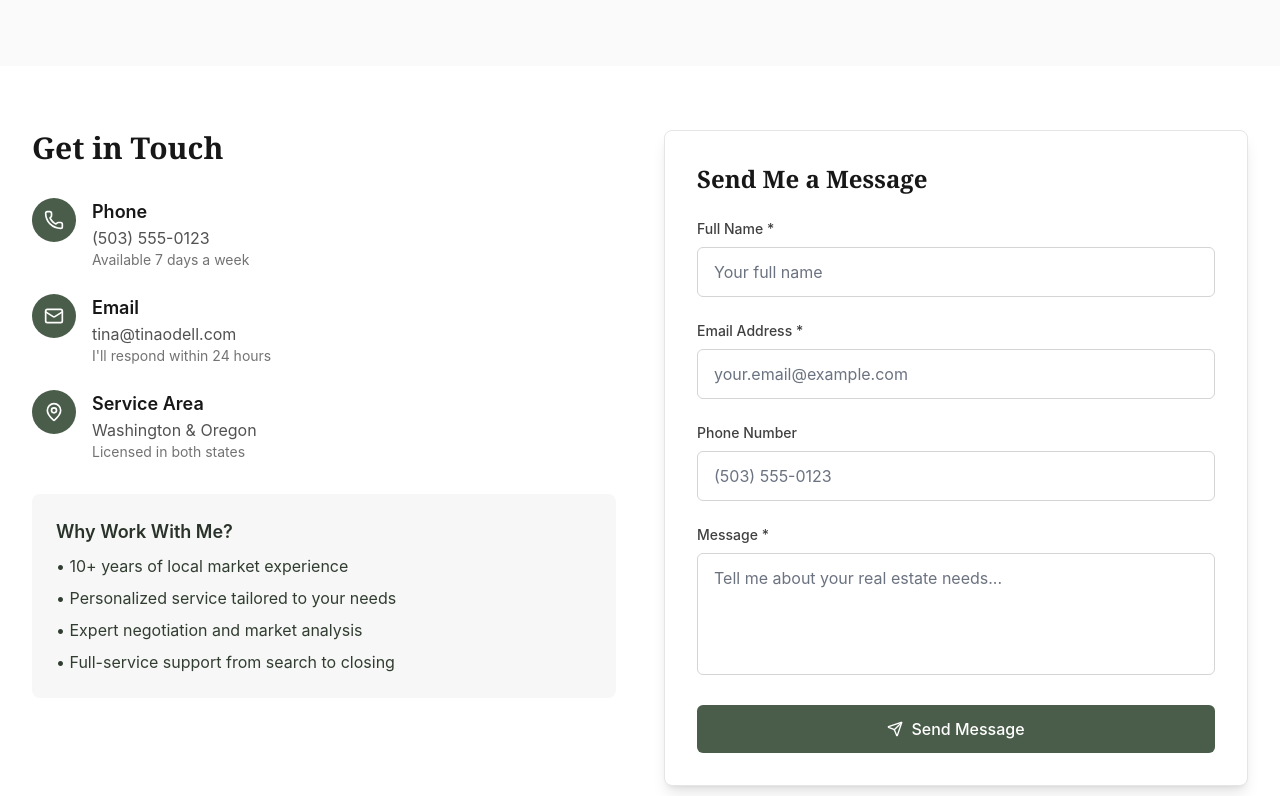
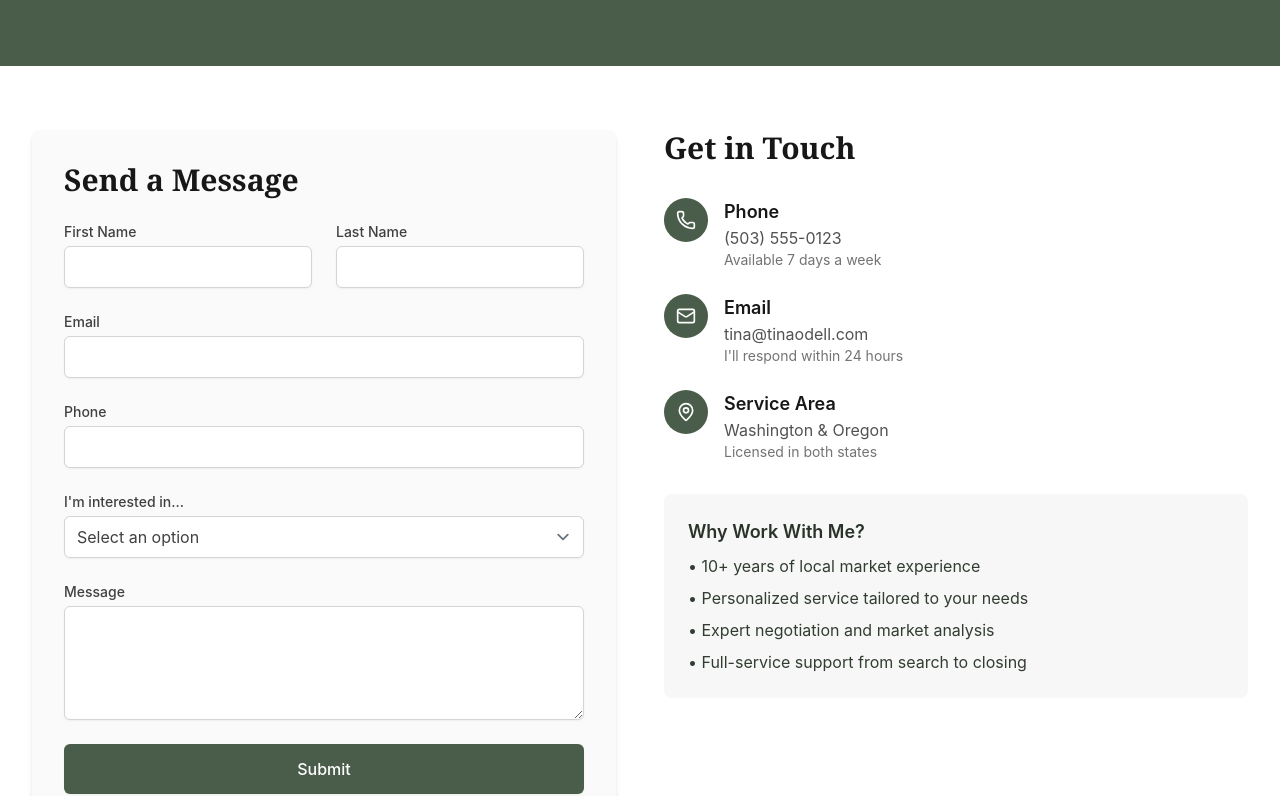
Before and after one commit to MarkKelly00/tinaRealtor, a React (Vite) app: page /contact in a window 1280 px wide. Shown: the part 287-1083 px from the top of the page. Built offline with nearby package versions, Linux system fonts and the light colour scheme; no server answers.

Commit message:
feat: Integrate Cloze CRM
Adds a secure serverless function to handle form submissions and connects the homepage and contact page forms to the new endpoint.

```diff
--- a/src/pages/Contact.tsx
+++ b/src/pages/Contact.tsx
@@ -1,33 +1,79 @@
 import React, { useState } from 'react';
-import { useForm } from 'react-hook-form';
-import { Mail, Phone, MapPin, Send } from 'lucide-react';
-import type { ContactForm } from '../types';
+import { Mail, Phone, MapPin } from 'lucide-react';
 
 const Contact: React.FC = () => {
-  const [isSubmitting, setIsSubmitting] = useState(false);
-  const [submitSuccess, setSubmitSuccess] = useState(false);
+  const [formData, setFormData] = useState({
+    firstName: '',
+    lastName: '',
+    email: '',
+    phone: '',
+    interest: '',
+    message: ''
+  });
 
-  const { register, handleSubmit, formState: { errors }, reset } = useForm<ContactForm>();
+  const [formStatus, setFormStatus] = useState({
+    submitted: false,
+    success: false,
+    message: ''
+  });
 
-  const onSubmit = async (data: ContactForm) => {
-    setIsSubmitting(true);
+  const handleChange = (e: React.ChangeEvent<HTMLInputElement | HTMLTextAreaElement | HTMLSelectElement>) => {
+    const { name, value } = e.target;
+    setFormData(prevState => ({
+      ...prevState,
+      [name]: value
+    }));
+  };
+
+  const handleSubmit = async (e: React.FormEvent<HTMLFormElement>) => {
+    e.preventDefault();
+    setFormStatus({ submitted: false, success: false, message: '' });
+
     try {
-      // TODO: Integrate with KVCORE API
-      console.log('Form submission:', data);
-      await new Promise(resolve => setTimeout(resolve, 1000)); // Simulate API call
-      setSubmitSuccess(true);
-      reset();
+      const response = await fetch('/api/contact', {
+        method: 'POST',
+        headers: {
+          'Content-Type': 'application/json'
+        },
+        body: JSON.stringify(formData)
+      });
+
+      const result = await response.json();
+
+      if (response.ok) {
+        setFormStatus({
+          submitted: true,
+          success: true,
+          message: 'Thank you for your message! We will get back to you shortly.'
+        });
+        setFormData({
+            firstName: '',
+            lastName: '',
+            email: '',
+            phone: '',
+            interest: '',
+            message: ''
+        });
+      } else {
+        setFormStatus({
+          submitted: true,
+          success: false,
+          message: result.error || 'An unexpected error occurred. Please try again.'
+        });
+      }
     } catch (error) {
-      console.error('Form submission error:', error);
-    } finally {
-      setIsSubmitting(false);
+      setFormStatus({
+        submitted: true,
+        success: false,
+        message: 'An error occurred while submitting the form. Please check your connection and try again.'
+      });
     }
   };
 
   return (
     <div className="bg-white">
-      {/* Hero Section */}
-      <section className="py-16 bg-secondary-50">
+      {/* Page Header */}
+      <section className="bg-primary-600 py-16 text-white">
         <div className="max-w-7xl mx-auto px-4 sm:px-6 lg:px-8">
           <div className="text-center">
             <h1 className="text-4xl md:text-5xl font-serif font-bold text-secondary-900 mb-6">
@@ -40,12 +86,64 @@ const Contact: React.FC = () => {
         </div>
       </section>
 
-      {/* Contact Info & Form Section */}
+      {/* Contact Form & Info */}
       <section className="py-16">
         <div className="max-w-7xl mx-auto px-4 sm:px-6 lg:px-8">
-          <div className="grid grid-cols-1 lg:grid-cols-2 gap-12">
-            {/* Contact Information */}
-            <div>
+          <div className="grid grid-cols-1 md:grid-cols-2 gap-12">
+            {/* Form */}
+            <div className="bg-secondary-50 p-8 rounded-lg shadow-md">
+              <h2 className="text-3xl font-serif font-bold text-secondary-900 mb-6">Send a Message</h2>
+              {formStatus.submitted && (
+                <div
+                  className={`p-4 mb-4 rounded-md ${formStatus.success ? 'bg-green-100 text-green-800' : 'bg-red-100 text-red-800'}`}
+                  role="alert"
+                >
+                  {formStatus.message}
+                </div>
+              )}
+              <form onSubmit={handleSubmit} className="space-y-6">
+                <div className="grid grid-cols-1 sm:grid-cols-2 gap-6">
+                  <div>
+                    <label htmlFor="firstName" className="block text-sm font-medium text-secondary-700">First Name</label>
+                    <input type="text" name="firstName" id="firstName" value={formData.firstName} onChange={handleChange} required className="mt-1 block w-full px-3 py-2 border border-secondary-300 rounded-md shadow-sm focus:outline-none focus:ring-primary-500 focus:border-primary-500"/>
+                  </div>
+                  <div>
+                    <label htmlFor="lastName" className="block text-sm font-medium text-secondary-700">Last Name</label>
+                    <input type="text" name="lastName" id="lastName" value={formData.lastName} onChange={handleChange} required className="mt-1 block w-full px-3 py-2 border border-secondary-300 rounded-md shadow-sm focus:outline-none focus:ring-primary-500 focus:border-primary-500"/>
+                  </div>
+                </div>
+                <div>
+                  <label htmlFor="email" className="block text-sm font-medium text-secondary-700">Email</label>
+                  <input type="email" name="email" id="email" value={formData.email} onChange={handleChange} required className="mt-1 block w-full px-3 py-2 border border-secondary-300 rounded-md shadow-sm focus:outline-none focus:ring-primary-500 focus:border-primary-500"/>
+                </div>
+                <div>
+                  <label htmlFor="phone" className="block text-sm font-medium text-secondary-700">Phone</label>
+                  <input type="tel" name="phone" id="phone" value={formData.phone} onChange={handleChange} className="mt-1 block w-full px-3 py-2 border border-secondary-300 rounded-md shadow-sm focus:outline-none focus:ring-primary-500 focus:border-primary-500"/>
+                </div>
+                <div>
+                  <label htmlFor="interest" className="block text-sm font-medium text-secondary-700">I'm interested in...</label>
+                  <select name="interest" id="interest" value={formData.interest} onChange={handleChange} required className="mt-1 block w-full px-3 py-2 border border-secondary-300 bg-white rounded-md shadow-sm focus:outline-none focus:ring-primary-500 focus:border-primary-500">
+                    <option value="">Select an option</option>
+                    <option value="Buying">Buying a home</option>
+                    <option value="Selling">Selling a home</option>
+                    <option value="CMA">Requesting a CMA</option>
+                    <option value="General">General inquiry</option>
+                  </select>
+                </div>
+                <div>
+                  <label htmlFor="message" className="block text-sm font-medium text-secondary-700">Message</label>
+                  <textarea name="message" id="message" rows={4} value={formData.message} onChange={handleChange} className="mt-1 block w-full px-3 py-2 border border-secondary-300 rounded-md shadow-sm focus:outline-none focus:ring-primary-500 focus:border-primary-500"></textarea>
+                </div>
+                <div>
+                  <button type="submit" className="w-full bg-primary-600 text-white py-3 px-4 border border-transparent rounded-md shadow-sm text-base font-medium hover:bg-primary-700 focus:outline-none focus:ring-2 focus:ring-offset-2 focus:ring-primary-500">
+                    Submit
+                  </button>
+                </div>
+              </form>
+            </div>
+
+            {/* Contact Info */}
+            <div className="space-y-8">
               <h2 className="text-3xl font-serif font-bold text-secondary-900 mb-8">
                 Get in Touch
               </h2>
@@ -97,110 +195,6 @@ const Contact: React.FC = () => {
                 </ul>
               </div>
             </div>
-
-            {/* Contact Form */}
-            <div>
-              <div className="bg-white p-8 rounded-lg shadow-lg border border-secondary-200">
-                <h2 className="text-2xl font-serif font-bold text-secondary-900 mb-6">
-                  Send Me a Message
-                </h2>
-
-                {submitSuccess && (
-                  <div className="mb-6 p-4 bg-green-50 border border-green-200 rounded-lg">
-                    <p className="text-green-800">
-                      Thank you for your message! I'll get back to you within 24 hours.
-                    </p>
-                  </div>
-                )}
-
-                <form onSubmit={handleSubmit(onSubmit)} className="space-y-6">
-                  <div>
-                    <label htmlFor="name" className="block text-sm font-medium text-secondary-700 mb-2">
-                      Full Name *
-                    </label>
-                    <input
-                      type="text"
-                      id="name"
-                      {...register('name', { required: 'Name is required' })}
-                      className="w-full px-4 py-3 border border-secondary-300 rounded-md focus:ring-2 focus:ring-primary-500 focus:border-primary-500 transition-colors"
-                      placeholder="Your full name"
-                    />
-                    {errors.name && (
-                      <p className="mt-1 text-sm text-red-600">{errors.name.message}</p>
-                    )}
-                  </div>
-
-                  <div>
-                    <label htmlFor="email" className="block text-sm font-medium text-secondary-700 mb-2">
-                      Email Address *
-                    </label>
-                    <input
-                      type="email"
-                      id="email"
-                      {...register('email', {
-                        required: 'Email is required',
-                        pattern: {
-                          value: /^\S+@\S+$/i,
-                          message: 'Please enter a valid email address'
-                        }
-                      })}
-                      className="w-full px-4 py-3 border border-secondary-300 rounded-md focus:ring-2 focus:ring-primary-500 focus:border-primary-500 transition-colors"
-                      placeholder="your.email@example.com"
-                    />
-                    {errors.email && (
-                      <p className="mt-1 text-sm text-red-600">{errors.email.message}</p>
-                    )}
-                  </div>
-
-                  <div>
-                    <label htmlFor="phone" className="block text-sm font-medium text-secondary-700 mb-2">
-                      Phone Number
-                    </label>
-                    <input
-                      type="tel"
-                      id="phone"
-                      {...register('phone')}
-                      className="w-full px-4 py-3 border border-secondary-300 rounded-md focus:ring-2 focus:ring-primary-500 focus:border-primary-500 transition-colors"
-                      placeholder="(503) 555-0123"
-                    />
-                  </div>
-
-                  <div>
-                    <label htmlFor="message" className="block text-sm font-medium text-secondary-700 mb-2">
-                      Message *
-                    </label>
-                    <textarea
-                      id="message"
-                      rows={4}
-                      {...register('message', { required: 'Message is required' })}
-                      className="w-full px-4 py-3 border border-secondary-300 rounded-md focus:ring-2 focus:ring-primary-500 focus:border-primary-500 transition-colors resize-none"
-                      placeholder="Tell me about your real estate needs..."
-                    />
-                    {errors.message && (
-                      <p className="mt-1 text-sm text-red-600">{errors.message.message}</p>
-                    )}
-                  </div>
-
-                  <button
-                    type="submit"
-                    disabled={isSubmitting}
-                    className="w-full bg-primary-600 text-white px-6 py-3 rounded-md hover:bg-primary-700 transition-colors font-medium flex items-center justify-center space-x-2 disabled:opacity-50 disabled:cursor-not-allowed"
-                  >
-                    {isSubmitting ? (
-                      <>
-                        <div className="animate-spin rounded-full h-4 w-4 border-b-2 border-white"></div>
-                        <span>Sending...</span>
-                      </>
-                    ) : (
-                      <>
-                        <Send size={16} />
-                        <span>Send Message</span>
-                      </>
-                    )}
-                  </button>
-                </form>
-              </div>
-            </div>
           </div>
         </div>
       </section>
--- a/src/pages/Home.tsx
+++ b/src/pages/Home.tsx
@@ -317,88 +317,15 @@ const Home: React.FC = () => {
       <section className="py-24 bg-white">
         <div className="max-w-4xl mx-auto px-4 sm:px-6 lg:px-8">
           <div className="text-center mb-12">
-            <h2 className="text-3xl font-serif font-bold text-secondary-900 mb-4 text-center">
+            <h2 className="text-4xl font-serif font-bold text-secondary-900 mb-4">
               Are You Interested in Buying or Selling a Home?
             </h2>
-            <p className="text-lg text-secondary-600 mb-8 text-center">
+            <p className="text-lg text-secondary-600">
               Get started with a free consultation
             </p>
-
-            <form className="grid grid-cols-1 md:grid-cols-2 gap-6">
-              <div>
-                <label htmlFor="firstName" className="block text-sm font-medium text-secondary-700 mb-2">
-                  First Name
-                </label>
-                <input
-                  type="text"
-                  id="firstName"
-                  className="w-full px-4 py-2 border border-secondary-300 rounded-md focus:ring-primary-500 focus:border-primary-500"
-                />
-              </div>
-              <div>
-                <label htmlFor="lastName" className="block text-sm font-medium text-secondary-700 mb-2">
-                  Last Name
-                </label>
-                <input
-                  type="text"
-                  id="lastName"
-                  className="w-full px-4 py-2 border border-secondary-300 rounded-md focus:ring-primary-500 focus:border-primary-500"
-                />
-              </div>
-              <div>
-                <label htmlFor="email" className="block text-sm font-medium text-secondary-700 mb-2">
-                  Email
-                </label>
-                <input
-                  type="email"
-                  id="email"
-                  className="w-full px-4 py-2 border border-secondary-300 rounded-md focus:ring-primary-500 focus:border-primary-500"
-                />
-              </div>
-              <div>
-                <label htmlFor="phone" className="block text-sm font-medium text-secondary-700 mb-2">
-                  Phone
-                </label>
-                <input
-                  type="tel"
-                  id="phone"
-                  className="w-full px-4 py-2 border border-secondary-300 rounded-md focus:ring-primary-500 focus:border-primary-500"
-                />
-              </div>
-              <div className="md:col-span-2">
-                <label htmlFor="interest" className="block text-sm font-medium text-secondary-700 mb-2">
-                  I'm interested in...
-                </label>
-                <select
-                  id="interest"
-                  className="w-full px-4 py-2 border border-secondary-300 rounded-md focus:ring-primary-500 focus:border-primary-500"
-                >
-                  <option value="">Select an option</option>
-                  <option value="buying">Buying a home</option>
-                  <option value="selling">Selling my home</option>
-                  <option value="both">Both buying and selling</option>
-                  <option value="investing">Investment properties</option>
-                </select>
-              </div>
-              <div className="md:col-span-2">
-                <label htmlFor="message" className="block text-sm font-medium text-secondary-700 mb-2">
-                  Message (Optional)
-                </label>
-                <textarea
-                  id="message"
-                  rows={4}
-                  className="w-full px-4 py-2 border border-secondary-300 rounded-md focus:ring-primary-500 focus:border-primary-500"
-                ></textarea>
-              </div>
-              <div className="md:col-span-2">
-                <button
-                  type="submit"
-                  className="w-full bg-primary-600 text-white py-3 rounded-md hover:bg-primary-700 transition-colors font-medium"
-                >
-                  Get Started
-                </button>
-              </div>
-            </form>
+          </div>
+          <div className="bg-secondary-50 p-8 rounded-lg shadow-md">
+            <HomeContactForm />
           </div>
         </div>
       </section>
@@ -406,4 +333,126 @@ const Home: React.FC = () => {
   );
 };
 
+const HomeContactForm: React.FC = () => {
+    const [formData, setFormData] = useState({
+        firstName: '',
+        lastName: '',
+        email: '',
+        phone: '',
+        interest: '',
+        message: ''
+      });
+
+      const [formStatus, setFormStatus] = useState({
+        submitted: false,
+        success: false,
+        message: ''
+      });
+
+      const handleChange = (e: React.ChangeEvent<HTMLInputElement | HTMLTextAreaElement | HTMLSelectElement>) => {
+        const { name, value } = e.target;
+        setFormData(prevState => ({
+          ...prevState,
+          [name]: value
+        }));
+      };
+
+      const handleSubmit = async (e: React.FormEvent<HTMLFormElement>) => {
+        e.preventDefault();
+        setFormStatus({ submitted: false, success: false, message: '' });
+
+        try {
+          const response = await fetch('/api/contact', {
+            method: 'POST',
+            headers: {
+              'Content-Type': 'application/json'
+            },
+            body: JSON.stringify(formData)
+          });
+
+          const result = await response.json();
+
+          if (response.ok) {
+            setFormStatus({
+              submitted: true,
+              success: true,
+              message: 'Thank you for your message! We will get back to you shortly.'
+            });
+            setFormData({
+                firstName: '',
+                lastName: '',
+                email: '',
+                phone: '',
+                interest: '',
+                message: ''
+            });
+          } else {
+            setFormStatus({
+              submitted: true,
+              success: false,
+              message: result.error || 'An unexpected error occurred. Please try again.'
+            });
+          }
+        } catch (error) {
+          setFormStatus({
+            submitted: true,
+            success: false,
+            message: 'An error occurred while submitting the form. Please check your connection and try again.'
+          });
+        }
+      };
+
+      return (
+        <>
+            {formStatus.submitted && (
+                <div
+                  className={`p-4 mb-4 rounded-md ${formStatus.success ? 'bg-green-100 text-green-800' : 'bg-red-100 text-red-800'}`}
+                  role="alert"
+                >
+                  {formStatus.message}
+                </div>
+            )}
+            <form onSubmit={handleSubmit} className="space-y-6">
+            <div className="grid grid-cols-1 sm:grid-cols-2 gap-6">
+                <div>
+                <label htmlFor="home-firstName" className="block text-sm font-medium text-secondary-700">First Name</label>
+                <input type="text" name="firstName" id="home-firstName" value={formData.firstName} onChange={handleChange} required className="mt-1 block w-full px-3 py-2 border border-secondary-300 rounded-md shadow-sm focus:outline-none focus:ring-primary-500 focus:border-primary-500"/>
+                </div>
+                <div>
+                <label htmlFor="home-lastName" className="block text-sm font-medium text-secondary-700">Last Name</label>
+                <input type="text" name="lastName" id="home-lastName" value={formData.lastName} onChange={handleChange} required className="mt-1 block w-full px-3 py-2 border border-secondary-300 rounded-md shadow-sm focus:outline-none focus:ring-primary-500 focus:border-primary-500"/>
+                </div>
+            </div>
+            <div>
+                <label htmlFor="home-email" className="block text-sm font-medium text-secondary-700">Email</label>
+                <input type="email" name="email" id="home-email" value={formData.email} onChange={handleChange} required className="mt-1 block w-full px-3 py-2 border border-secondary-300 rounded-md shadow-sm focus:outline-none focus:ring-primary-500 focus:border-primary-500"/>
+            </div>
+            <div>
+                <label htmlFor="home-phone" className="block text-sm font-medium text-secondary-700">Phone</label>
+                <input type="tel" name="phone" id="home-phone" value={formData.phone} onChange={handleChange} className="mt-1 block w-full px-3 py-2 border border-secondary-300 rounded-md shadow-sm focus:outline-none focus:ring-primary-500 focus:border-primary-500"/>
+            </div>
+            <div>
+                <label htmlFor="home-interest" className="block text-sm font-medium text-secondary-700">I'm interested in...</label>
+                <select name="interest" id="home-interest" value={formData.interest} onChange={handleChange} required className="mt-1 block w-full px-3 py-2 border border-secondary-300 bg-white rounded-md shadow-sm focus:outline-none focus:ring-primary-500 focus:border-primary-500">
+                <option value="">Select an option</option>
+                <option value="Buying">Buying a home</option>
+                <option value="Selling">Selling a home</option>
+                <option value="CMA">Requesting a CMA</option>
+                <option value="General">General inquiry</option>
+                </select>
+            </div>
+            <div>
+                <label htmlFor="home-message" className="block text-sm font-medium text-secondary-700">Message</label>
+                <textarea name="message" id="home-message" rows={4} value={formData.message} onChange={handleChange} className="mt-1 block w-full px-3 py-2 border border-secondary-300 rounded-md shadow-sm focus:outline-none focus:ring-primary-500 focus:border-primary-500"></textarea>
+            </div>
+            <div>
+                <button type="submit" className="w-full bg-primary-600 text-white py-3 px-4 border border-transparent rounded-md shadow-sm text-base font-medium hover:bg-primary-700 focus:outline-none focus:ring-2 focus:ring-offset-2 focus:ring-primary-500">
+                Get Started
+                </button>
+            </div>
+            </form>
+        </>
+      );
+}
+
 export default Home;
```
Also changed, not shown: api/contact.ts (added, +57 -0 lines), src/components/layout/Footer.tsx (indentation only), src/components/layout/Header.tsx (indentation only).
